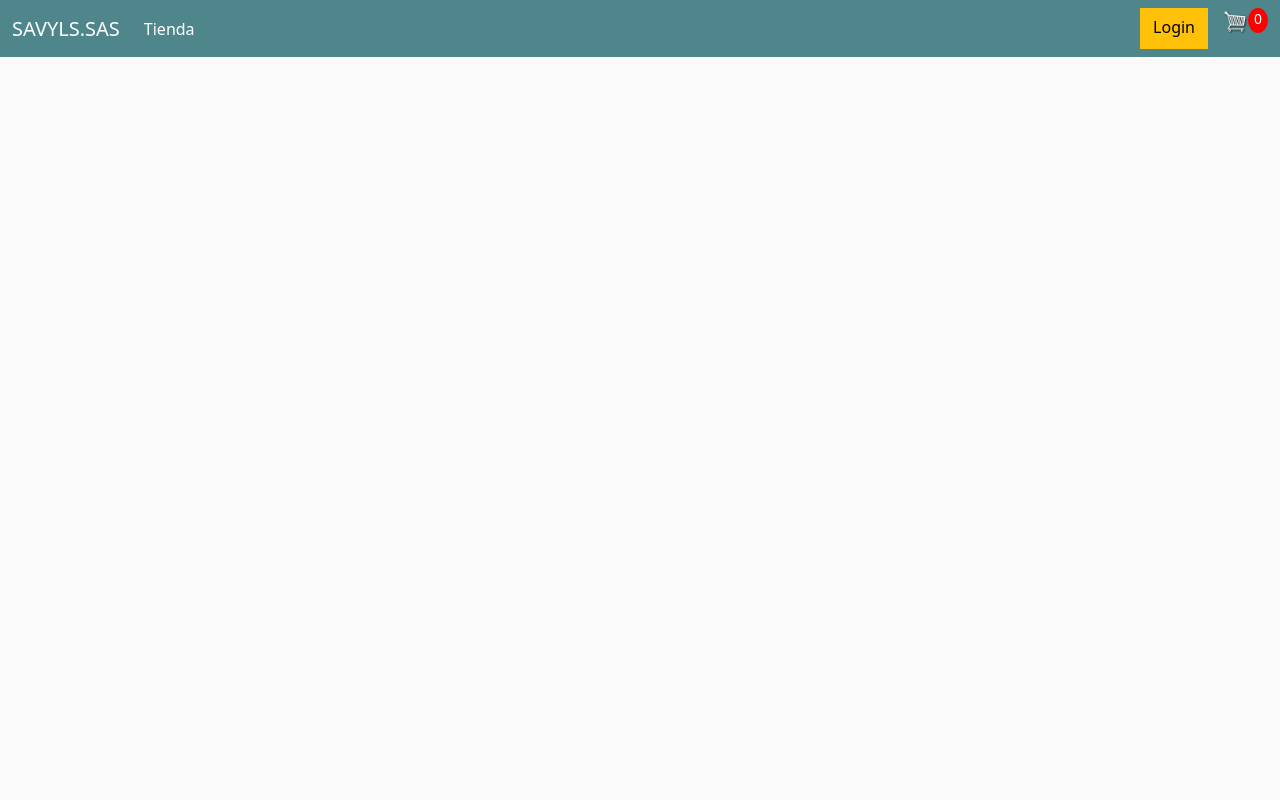
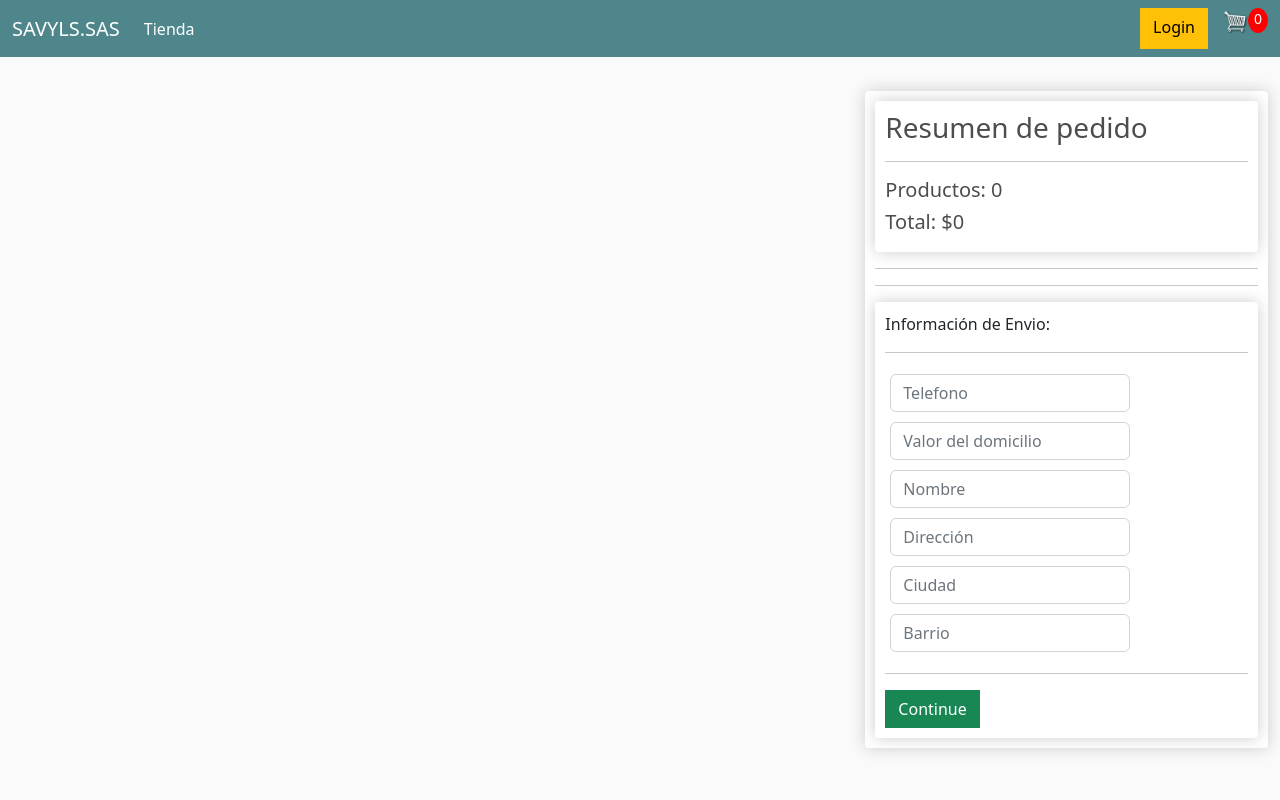
Before and after one commit to savelasquezs/Delivery-management-with-django, a Django app: page / in a window 1280 px wide. Run offline with Django 4.2, Linux system fonts and the light colour scheme; data that the repository does not hold is empty.

Commit message:
boton agregar al carrito funcional

```diff
--- /dev/null
+++ b/delivery/static/css/store.css
@@ -0,0 +1,3 @@
+input{
+    padding: 0
+}
--- /dev/null
+++ b/delivery/static/js/cart.js
@@ -0,0 +1,37 @@
+const updateBtns=document.querySelectorAll(".update-cart");
+for (btn of updateBtns){
+    btn.addEventListener('click', function(){
+        var productId = this.dataset.product;
+        var action = this.dataset.action
+        console.log('productId: ', productId, "action: ", action)
+        console.log("user: ", user)
+        if(user==="AnonymousUser"){
+            console.log("not logged in")
+
+        }else{
+            updateUserOrder(productId, action)
+        }
+
+    })
+}
+
+function updateUserOrder(productId, action){
+    console.log('user us logged in, sending data....')
+    var url = '/update_item'
+
+    fetch(url, {
+        method: 'POST',
+        headers:{
+            'Content_Type':'application/json',
+            'X-CSRFToken':csrftoken
+        },
+        body:JSON.stringify({'productId':productId, 'action':action})
+    })
+    .then((response)=>{
+        return response.json()
+    })
+    .then((data)=>{
+        console.log('data: ',data)
+    })
+
+}
--- a/store/templates/store/main.html
+++ b/store/templates/store/main.html
@@ -14,8 +14,28 @@
       crossorigin="anonymous"
     />
     <link rel="stylesheet" href="{% static 'css/main.css' %}">
+    <script>
+      var user = '{{request.user}}';
+      function getCookie(name) {
+        let cookieValue = null;
+        if (document.cookie && document.cookie !== '') {
+            const cookies = document.cookie.split(';');
+            for (let i = 0; i < cookies.length; i++) {
+                const cookie = cookies[i].trim();
+                // Does this cookie string begin with the name we want?
+                if (cookie.substring(0, name.length + 1) === (name + '=')) {
+                    cookieValue = decodeURIComponent(cookie.substring(name.length + 1));
+                    break;
+                }
+            }
+        }
+        return cookieValue;
+    }
+    const csrftoken = getCookie('csrftoken');
+    </script>
     <title>SAVYLS.SAS</title>
   </head>
+
   <body>
     <nav class="navbar navbar-expand-lg navbar-dark bg-dark">
       <div class="container-fluid">
@@ -67,6 +87,8 @@
       src="https://cdn.jsdelivr.net/npm/bootstrap@5.0.2/dist/js/bootstrap.min.js"
       integrity="sha384-cVKIPhGWiC2Al4u+LWgxfKTRIcfu0JTxR+EQDz/bgldoEyl4H0zUF0QKbrJ0EcQF"
       crossorigin="anonymous"
+
     ></script>
+    <script src="{% static 'js/cart.js' %}"></script>
   </body>
 </html>
--- a/store/templates/store/store.html
+++ b/store/templates/store/store.html
@@ -3,20 +3,78 @@
 {% load humanize %}
 
 {% block content %}
+<div class="row" >
+    <div class="col-lg-8" style="position:absolute; left:0;">
         <div class="row">
             {% for product in productos %}
-            <div class="col-lg-4">
+                <div class="col-lg-4 col-md-6 col-sm-8">
                     <img class="thumbnail" src=" {{product.imagen.url}} " alt="">
                     <div class="box-element product">
                         <h6><strong>{{product.nombre}}</strong></h6>
                         <hr>
 
-                    <button class="btn btn-outline-secondary add-btn">Agregar</button>
+                        <button data-product="{{product.id}}" data-action="add" class="btn btn-outline-secondary add-btn update-cart">Agregar</button>
                         <a href="" class="btn btn-outline-success" >Ver</a>
                         <h4 style="display:inline-block;float:right"><strong>${{product.precio|intcomma}}</strong></h4>
                     </div>
                 </div>
             {% endfor %}
         </div>
+    </div>
+    <div class="col-lg-4" style="position: fixed; right:0;">
+        <div class="box-element" style="overflow:scroll; max-height:85vh">
+            <div class="box-element" id="form-wrapper" >
+                <h3>Resumen de pedido</h3>
+                <hr>
+
+                {% for item in items %}
+                <div class="cart-row">
+                    <div style="flex:2"><img class="row-image" src="{{item.producto.imagen.url}}"></div>
+                    <div style="flex:2"><p> {{item.producto.nombre}} </p></div>
+                    <div style="flex:1"><p> ${{item.producto.precio|intcomma}} </p></div>
+                    <div style="flex:1"><p>x{{item.cantidad}}</p></div>
+                </div>
+                {% endfor %}
+                <h5>Productos: {{pedido.get_cart_items}} </h5>
+                <h5>Total:  ${{pedido.get_cart_total|intcomma}} </h5>
+            </div>
+            <hr>
+            <hr>
+            <div class="box-element" id="form-wrapper" >
+                <form id="form">
+                    <p>Información de Envio:</p>
+                    <hr>
+                    <div id="user-info">
+                        <div class="form-field">
+                            <input required class="form-control" type="number" name="tel" placeholder="Telefono">
+                        </div>
+                        <div class="form-field">
+                            <input class="form-control" type="number" name="domi" placeholder="Valor del domicilio">
+                        </div>
+                        <div class="form-field">
+                            <input required class="form-control" type="text" name="nombre" placeholder="Nombre">
+                        </div>
+
+
+                        <div class="form-field">
+                            <input class="form-control" type="text" name="direccion" placeholder="Dirección">
+                        </div>
+                        <div class="form-field">
+                            <input class="form-control" type="text" name="ciudad" placeholder="Ciudad">
+                        </div>
+                        <div class="form-field">
+                            <input class="form-control" type="text" name="barrio" placeholder="Barrio">
+                        </div>
+
+                        <hr>
+                        <input id="form-button" class="btn btn-success btn-block" type="submit" value="Continue">
+                    </div>
+                </form>
+
+            </div>
+
+		</div>
+    </div>
+</div>
 
 {% endblock content %}
--- a/store/urls.py
+++ b/store/urls.py
@@ -4,5 +4,7 @@ from . import views
 urlpatterns = [
     path('', views.store, name='store'),
     path('cart', views.cart, name='cart'),
-    path('checkout', views.checkout, name='checkout')
+    path('checkout', views.checkout, name='checkout'),
+    path('update_item', views.updateItem, name='update_item'),
+
 ]
--- a/store/views.py
+++ b/store/views.py
@@ -1,5 +1,6 @@
-from multiprocessing import context
 from django.shortcuts import render
+from django.http import JsonResponse
+import json
 from .models import *
 
 # Create your views here.
@@ -7,11 +8,22 @@ def store(request):
     productos= Producto.objects.all()
     categorias=Categoria.objects.all()
     ropavieja = productos.filter(categoria__nombre="Ropa vieja")
+    if request.user.is_authenticated:
+        cliente =  request.user.cliente
+        pedido, created = Pedido.objects.get_or_create(cliente=cliente, enviado=False)
+        items =pedido.pedido_item_set.all()
+
+    else:
+        items=[]
+        print("so sorry")
+        pedido = {'get_cart_total':0,'get_cart_items':0}
 
     context={
         'productos':productos,
         'categorias':categorias,
-        'ropavieja': ropavieja
+        'ropavieja': ropavieja,
+        'items':items,
+        'pedido':pedido
     }
     return render(request, 'store/store.html', context)
 
@@ -64,3 +76,28 @@ def checkout(request):
 #         'form':form
 #     }
 #     return render(request, 'ventas/register.html', context)
+
+def updateItem(request):
+    data = json.loads(request.body)
+    productId=data['productId']
+    action = data['action']
+
+    print('Action: ', action, '/n','ProductId: ', productId)
+
+    customer = request.user.cliente
+    product = Producto.objects.get(id=productId)
+    pedido, created = Pedido.objects.get_or_create(cliente=customer, enviado=False)
+
+    pedidoItem, created = Pedido_item.objects.get_or_create(pedido=pedido, producto=product)
+
+    if action == 'add':
+        pedidoItem.cantidad = (pedidoItem.cantidad + 1)
+    elif    action =='remove':
+        pedidoItem.cantidad = (pedidoItem.cantidad -1)
+
+    pedidoItem.save()
+
+    if pedidoItem.cantidad <=0:
+        pedidoItem.delete()
+
+    return JsonResponse('Item was added', safe=False)
```
Lines whose indentation alone changed are shown as unchanged.
